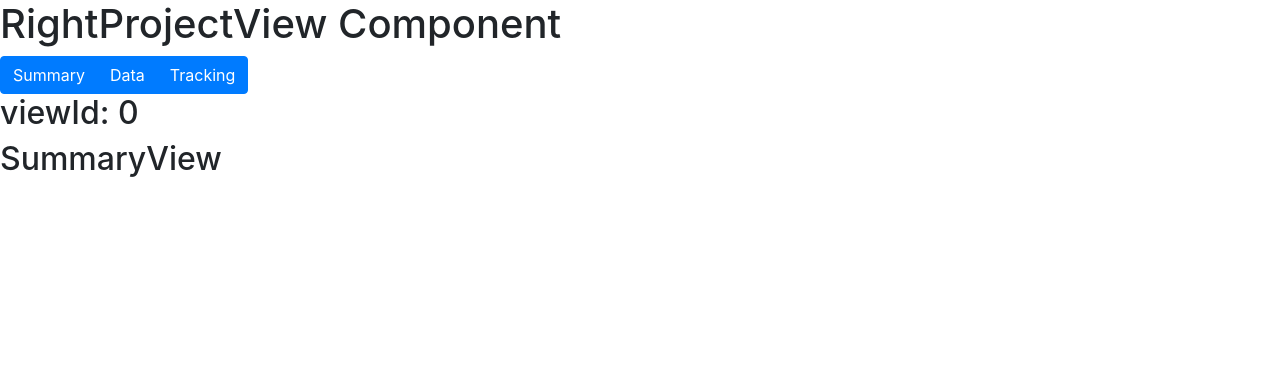
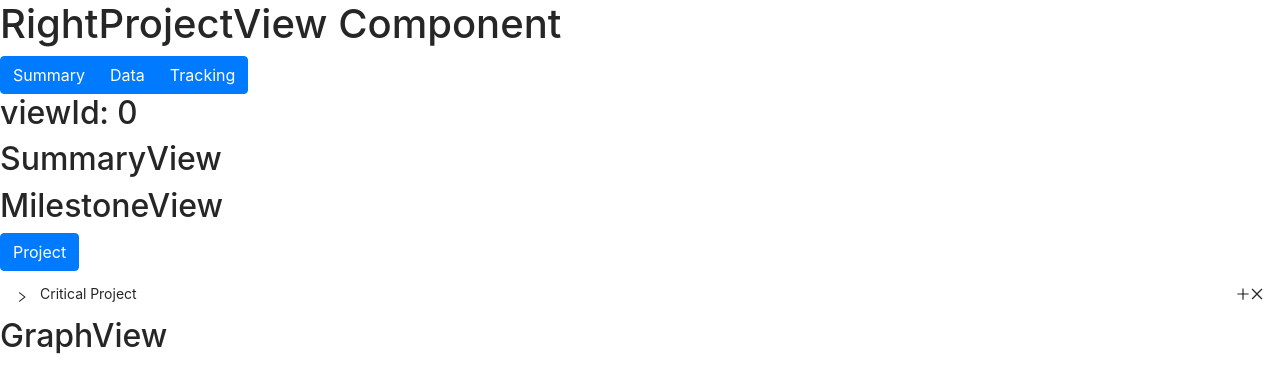
Before and after one commit to Jonesy22/Perro, a React (Create React App) app: page / in a window 1280 px wide. Shown: the top 392 px of the page. Built offline with nearby package versions, Linux system fonts and the light colour scheme.

Commit message:
Added LeftProjectView with Project button and collapse drop down list. No functionality is added at the moment.

```diff
--- a/package.json
+++ b/package.json
@@ -3,9 +3,11 @@
   "version": "0.1.0",
   "private": true,
   "dependencies": {
+    "@ant-design/icons": "^4.2.2",
     "@testing-library/jest-dom": "^5.11.5",
     "@testing-library/react": "^11.1.0",
     "@testing-library/user-event": "^12.1.10",
+    "antd": "^4.8.0",
     "bootstrap": "^4.5.3",
     "react": "^17.0.1",
     "react-bootstrap": "^1.4.0",
--- a/src/App.js
+++ b/src/App.js
@@ -2,13 +2,14 @@ import logo from './logo.svg';
 import './App.css';
 
 // components
-import LeftProjectButton from './components/LeftProjectButton'
+import LeftProjectView from './components/LeftProjectView'
 import RightProjectView from './components/RightProjectView'
 
 function App() {
   return (
     <div>
       <RightProjectView></RightProjectView>
+      <LeftProjectView></LeftProjectView>
     </div>
   );
 }
--- /dev/null
+++ b/src/components/GraphView.jsx
@@ -0,0 +1,13 @@
+import React, {useState, useEffect } from 'react'
+
+class GraphView extends React.Component {
+    render() {
+        return (
+            <div>
+                <h2>GraphView</h2>
+            </div>
+        )
+    }
+}
+
+export default GraphView
--- a/src/components/LeftProjectButton.js
+++ /dev/null
@@ -1,13 +0,0 @@
-import Button from 'react-bootstrap/Button'
-import React, {useState, useEffect } from 'react'
-
-const LeftDropDown = ({}) => {
-
-    return (
-        <div>
-            <Button variant="primary">Project</Button>{' '}
-        </div>
-    );
-}
-
-export default LeftDropDown
--- /dev/null
+++ b/src/components/LeftProjectView.jsx
@@ -0,0 +1,24 @@
+import ButtonGroup from 'react-bootstrap/ButtonGroup'
+import Button from 'react-bootstrap/Button'
+import React, {useState, useEffect } from 'react'
+import GraphView from './GraphView'
+import MilestoneView from './MilestoneView'
+
+class LeftProjectView extends React.Component {
+    constructor(props) {
+        super(props);
+        this.state = {};
+    }
+
+
+    render() {
+        return(
+            <div>
+                <MilestoneView/>
+                <GraphView/>
+            </div>
+        )
+    }
+}
+
+export default LeftProjectView
--- /dev/null
+++ b/src/components/MilestoneView.jsx
@@ -0,0 +1,69 @@
+import React, {useState, useEffect } from 'react'
+import Button from 'react-bootstrap/Button'
+import { Collapse } from 'antd';
+import { PlusOutlined, CloseOutlined } from '@ant-design/icons';
+const { Panel } = Collapse;
+
+class MilestoneView extends React.Component {
+
+    constructor(props) {
+        super(props);
+        this.state = {milestones: []};
+    }
+
+    callback(key) {
+        console.log(key);
+    }
+    genAnotherPanel = () => (
+        <div>
+            <PlusOutlined
+                onClick={event => {
+                    console.log("add a new panel")
+                    // TODO: Add a new nested panel
+                    // If you don't want click extra trigger collapse, you can prevent this:
+                    event.stopPropagation();
+                }}
+                />
+            <CloseOutlined
+                onClick={event => {
+                    console.log("delete panel")
+                    // TODO: Add deletion to panel
+                    // If you don't want click extra trigger collapse, you can prevent this:
+                    event.stopPropagation();
+                }}
+            />
+        </div>
+      );
+
+    render() {
+        return (
+            <div>
+                <h2>MilestoneView</h2>
+                <Button variant="primary">Project</Button>
+
+                <div>
+                <Collapse onChange={this.callback} forceRender={true} ghost={true}>
+                    <Panel header="Critical Project" key="1" extra={this.genAnotherPanel()}>
+
+                        <Collapse defaultActiveKey="1" ghost={true}>
+                            <Panel header="First Milestone" key="1" extra={this.genAnotherPanel()}>
+                                <p>Get Ready...</p>
+                            </Panel>
+                        </Collapse>
+
+                        <Collapse defaultActiveKey="1" ghost={true}>
+                            <Panel header="Second Milestone" key="1" extra={this.genAnotherPanel()}>
+                                <p>Prepare Thing...</p>
+                                <p>Do Other Thing...</p>
+                            </Panel>
+                        </Collapse>
+
+                    </Panel>
+                </Collapse>
+                </div>
+            </div>
+        )
+    }
+}
+
+export default MilestoneView
--- a/src/index.css
+++ b/src/index.css
@@ -1,3 +1,4 @@
+@import '~antd/dist/antd.css';
 body {
   margin: 0;
   font-family: -apple-system, BlinkMacSystemFont, 'Segoe UI', 'Roboto', 'Oxygen',
```
Also changed, not shown: src/components/LeftDropDown.js (deleted, +0 -13 lines), src/components/dummy.js (deleted), 1 other file (tests, documents, lock files or other folders).
